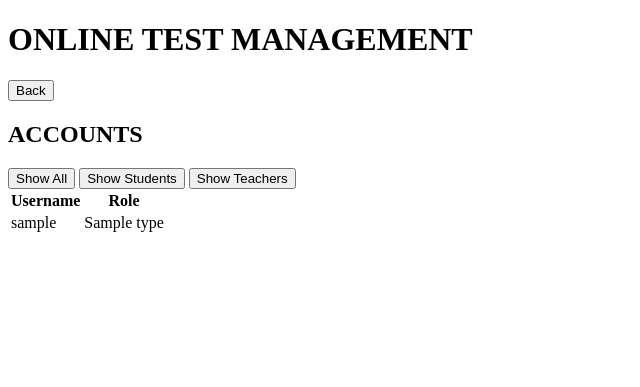
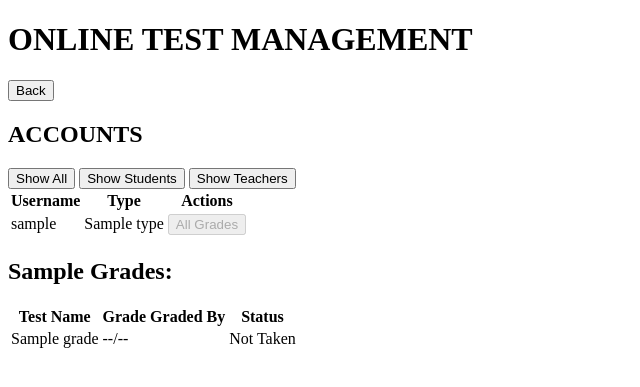
Before and after one commit to amoyer22/CSET160-Final, a Flask app: template templates/student_accs.html in a window 1280 px wide. Shown: the top 387 px of the page, without its empty margins (0-640 px from the left). Run offline with Flask 3, Linux system fonts and the light colour scheme; the template is opened without the code that fills it: most values are stand-ins (such as "Sample title", 1, 10 or a date in 2020).

Commit message:
Added individual grades viewing on tests for students in accounts pages

```diff
--- a/main.py
+++ b/main.py
@@ -65,13 +65,27 @@ def studenthome():
 @app.route('/home/students/accounts')
 def studentaccounts():
     user_type = request.args.get('type', 'all')
+    student_id = request.args.get('student_id')
+    grades = None
+    student_username = None
+    if student_id:
+        grades = conn.execute(text("""
+            SELECT t.id AS test_id, t.name AS test_name,
+                   (SELECT COALESCE(SUM(a.grade), 0) FROM answers a WHERE a.test_id = t.id AND a.student_id = :student_id) AS total_grade,
+                   (SELECT COALESCE(SUM(q.points), 0) FROM questions q WHERE q.test_id = t.id) AS max_points,
+                   EXISTS (SELECT 1 FROM test_attempts WHERE test_attempts.test_id = t.id AND test_attempts.student_id = :student_id) AS has_taken
+            FROM tests t
+        """), {"student_id": student_id}).all()
+        student = conn.execute(text("SELECT username FROM users WHERE id = :student_id"), {"student_id": student_id}).first()
+        if student:
+            student_username = student.username
     if user_type == 'students':
         result = conn.execute(text("SELECT * FROM users WHERE type='student'")).all()
     elif user_type == 'teachers':
         result = conn.execute(text("SELECT * FROM users WHERE type='teacher'")).all()
     else:
         result = conn.execute(text("SELECT * FROM users")).all()
-    return render_template('student_accs.html', users=result)
+    return render_template('student_accs.html', users=result, grades=grades, selected_student_username=student_username)
 
 @app.route('/home/teachers', methods=['GET', 'POST'])
 def teacherhome():
@@ -92,13 +106,27 @@ def teacherhome():
 @app.route('/home/teachers/accounts')
 def teacheraccounts():
     user_type = request.args.get('type', 'all')
+    student_id = request.args.get('student_id')
+    grades = None
+    student_username = None
+    if student_id:
+        grades = conn.execute(text("""
+            SELECT t.id AS test_id, t.name AS test_name,
+                   (SELECT COALESCE(SUM(a.grade), 0) FROM answers a WHERE a.test_id = t.id AND a.student_id = :student_id) AS total_grade,
+                   (SELECT COALESCE(SUM(q.points), 0) FROM questions q WHERE q.test_id = t.id) AS max_points,
+                   EXISTS (SELECT 1 FROM test_attempts WHERE test_attempts.test_id = t.id AND test_attempts.student_id = :student_id) AS has_taken
+            FROM tests t
+        """), {"student_id": student_id}).all()
+        student = conn.execute(text("SELECT username FROM users WHERE id = :student_id"), {"student_id": student_id}).first()
+        if student:
+            student_username = student.username
     if user_type == 'students':
         result = conn.execute(text("SELECT * FROM users WHERE type='student'")).all()
     elif user_type == 'teachers':
         result = conn.execute(text("SELECT * FROM users WHERE type='teacher'")).all()
     else:
         result = conn.execute(text("SELECT * FROM users")).all()
-    return render_template('teacher_accs.html', users=result)
+    return render_template('teacher_accs.html', users=result, grades=grades, selected_student_username=student_username)
 
 @app.route('/tests/take')
 def teststake():
--- a/templates/student_accs.html
+++ b/templates/student_accs.html
@@ -3,7 +3,6 @@
 <head>
     <meta charset="UTF-8">
     <meta name="viewport" content="width=device-width, initial-scale=1.0">
-    <!-- <link rel="stylesheet" href="../static/styles/acc.css"> -->
     <title>Accounts</title>
 </head>
 <body>
@@ -23,7 +22,8 @@
         <thead>
             <tr>
                 <th>Username</th>
-                <th>Role</th>
+                <th>Type</th>
+                <th>Actions</th>
             </tr>
         </thead>
         <tbody>
@@ -31,10 +31,54 @@
             <tr>
                 <td>{{ user.username }}</td>
                 <td>{{ user.type }}</td>
+                <td>
+                    {% if user.type == 'student' %}
+                        <button onclick="location.href='/home/students/accounts?student_id={{ user.id }}'">All Grades</button>
+                    {% else %}
+                        <button disabled>All Grades</button>
+                    {% endif %}
+                </td>
             </tr>
             {% endfor %}
         </tbody>
     </table>
 
+    {% if grades %}
+    <h2>{{ selected_student_username.title() }} Grades:</h2>
+    <table>
+        <thead>
+            <tr>
+                <th>Test Name</th>
+                <th>Grade</th>
+                <th>Graded By</th>
+                <th>Status</th>
+            </tr>
+        </thead>
+        <tbody>
+            {% for grade in grades %}
+            <tr>
+                <td>{{ grade.test_name }}</td>
+                <td>
+                    {% if grade.has_taken %}
+                        {{ grade.total_grade }}/{{ grade.max_points }}
+                    {% else %}
+                        --/--
+                    {% endif %}
+                </td>
+                <td>
+                    <p> </p>
+                </td>
+                <td>
+                    {% if grade.has_taken %}
+                        Taken
+                    {% else %}
+                        Not Taken
+                    {% endif %}
+                </td>
+            </tr>
+            {% endfor %}
+        </tbody>
+    </table>
+    {% endif %}
 </body>
 </html>
```
Also changed, not shown: templates/teacher_accs.html (+46 -2 lines).
